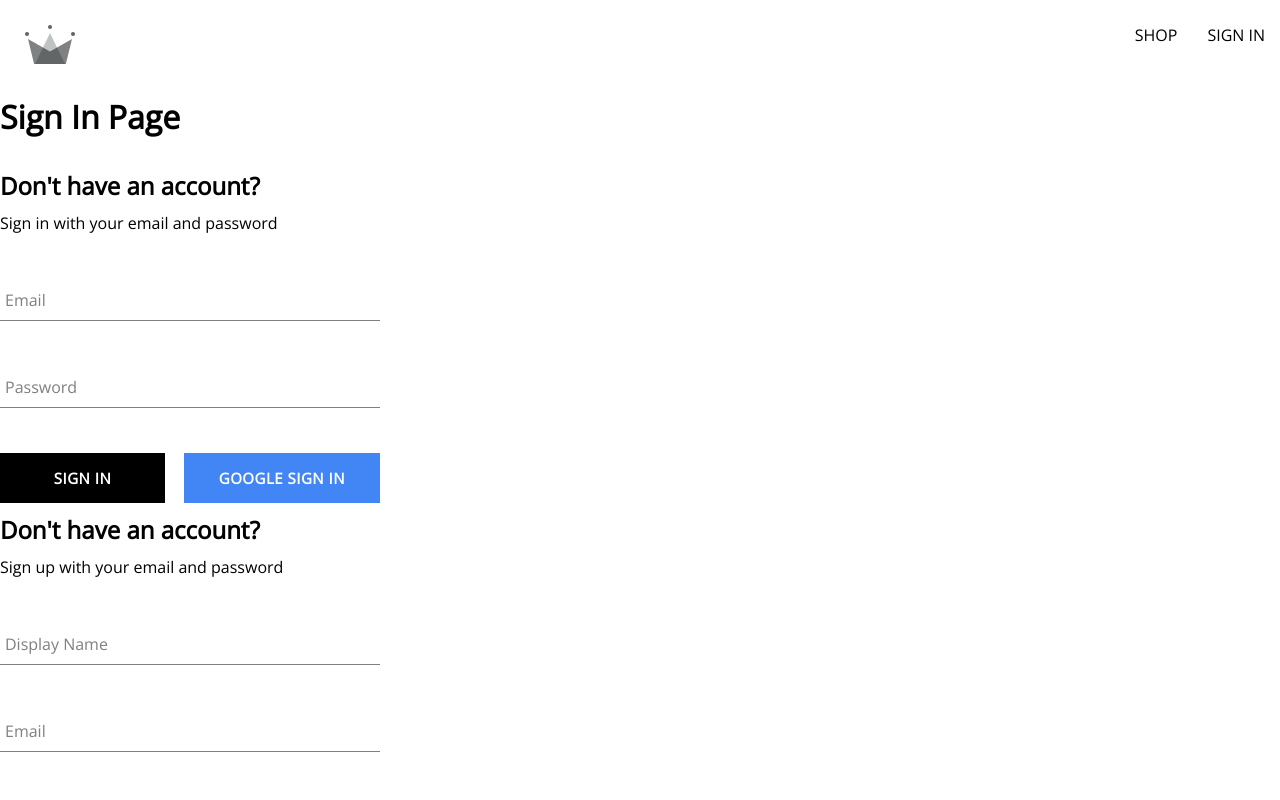
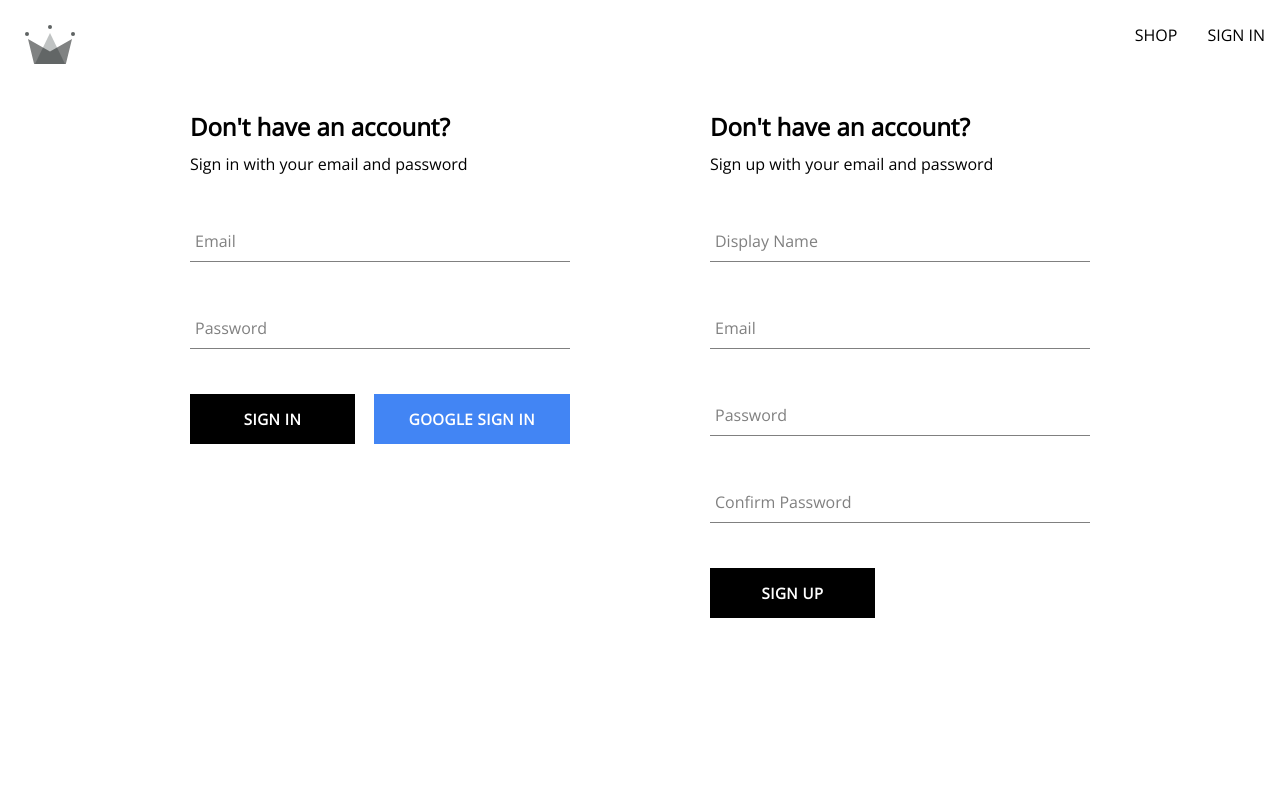
Before and after one commit to thomasPendleton/crwn-clothing, a React (Create React App) app: page /auth in a window 1280 px wide. Shown: the top 800 px of the page. Built offline with nearby package versions, Linux system fonts and the light colour scheme.

Commit message:
finished authentication components

```diff
--- a/src/routes/authentication/authentication.component.jsx
+++ b/src/routes/authentication/authentication.component.jsx
@@ -1,20 +1,10 @@
-import {
-  signInWithGooglePopup,
-  createUserDocumentFromAuth,
-} from '../../utils/firebase.utils'
-
 import SignUpForm from '../../components/sign-up/sign-up.component.jsx'
 import SignIn from '../../components/sign-in/sign-in.component'
+import './authentication.styles.scss'
 
 const Authentication = () => {
-  const logGoogleUser = async () => {
-    const { user } = await signInWithGooglePopup()
-    const userDocRef = await createUserDocumentFromAuth(user)
-  }
-
   return (
-    <div>
-      <h1>Sign In Page</h1>
+    <div className="authentication-container">
       <SignIn />
       <SignUpForm />
     </div>
--- /dev/null
+++ b/src/routes/authentication/authentication.styles.scss
@@ -0,0 +1,6 @@
+.authentication-container {
+    display: flex;
+    justify-content: space-between;
+    width: 900px;
+    margin: 30px auto;
+}
```
